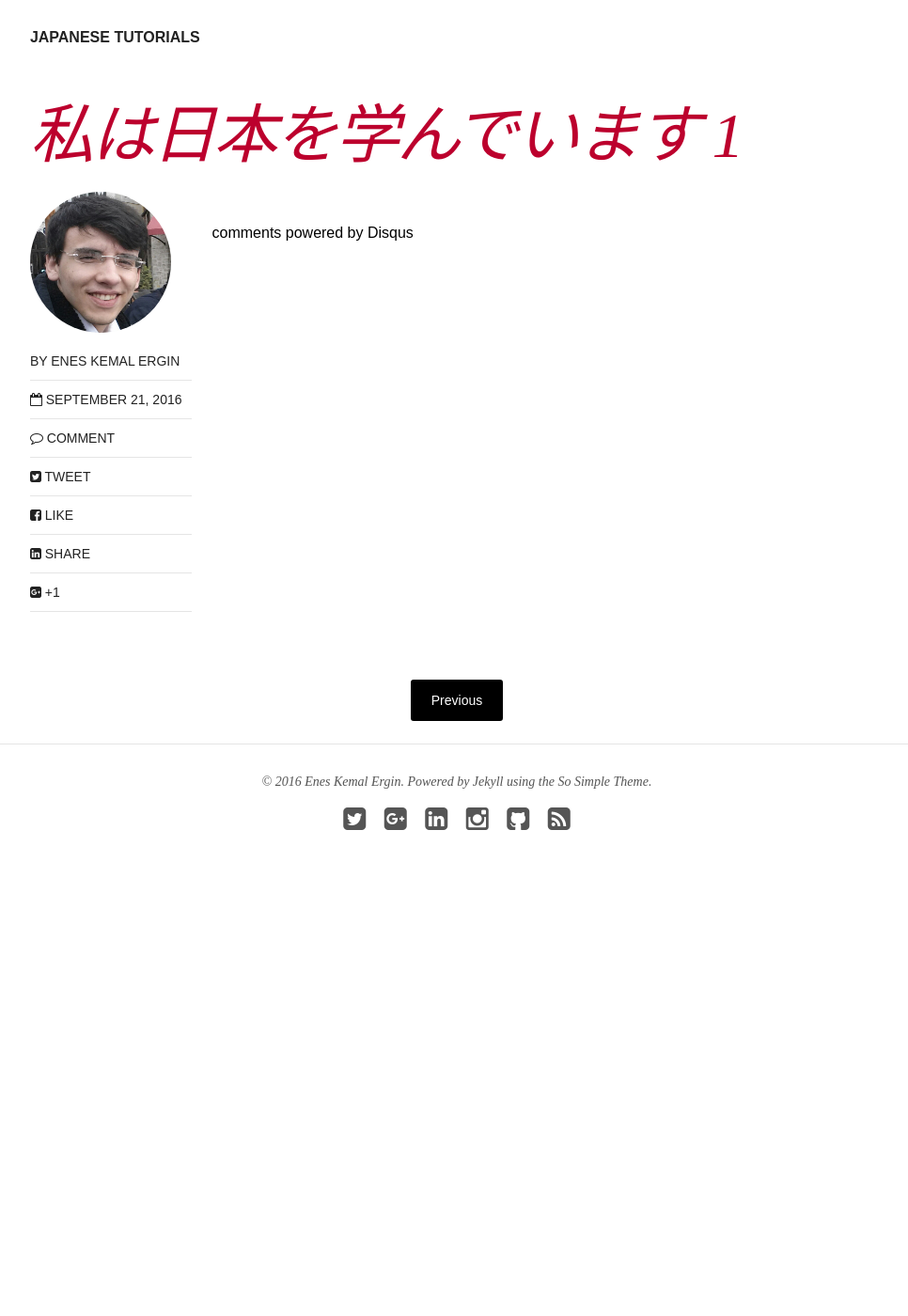
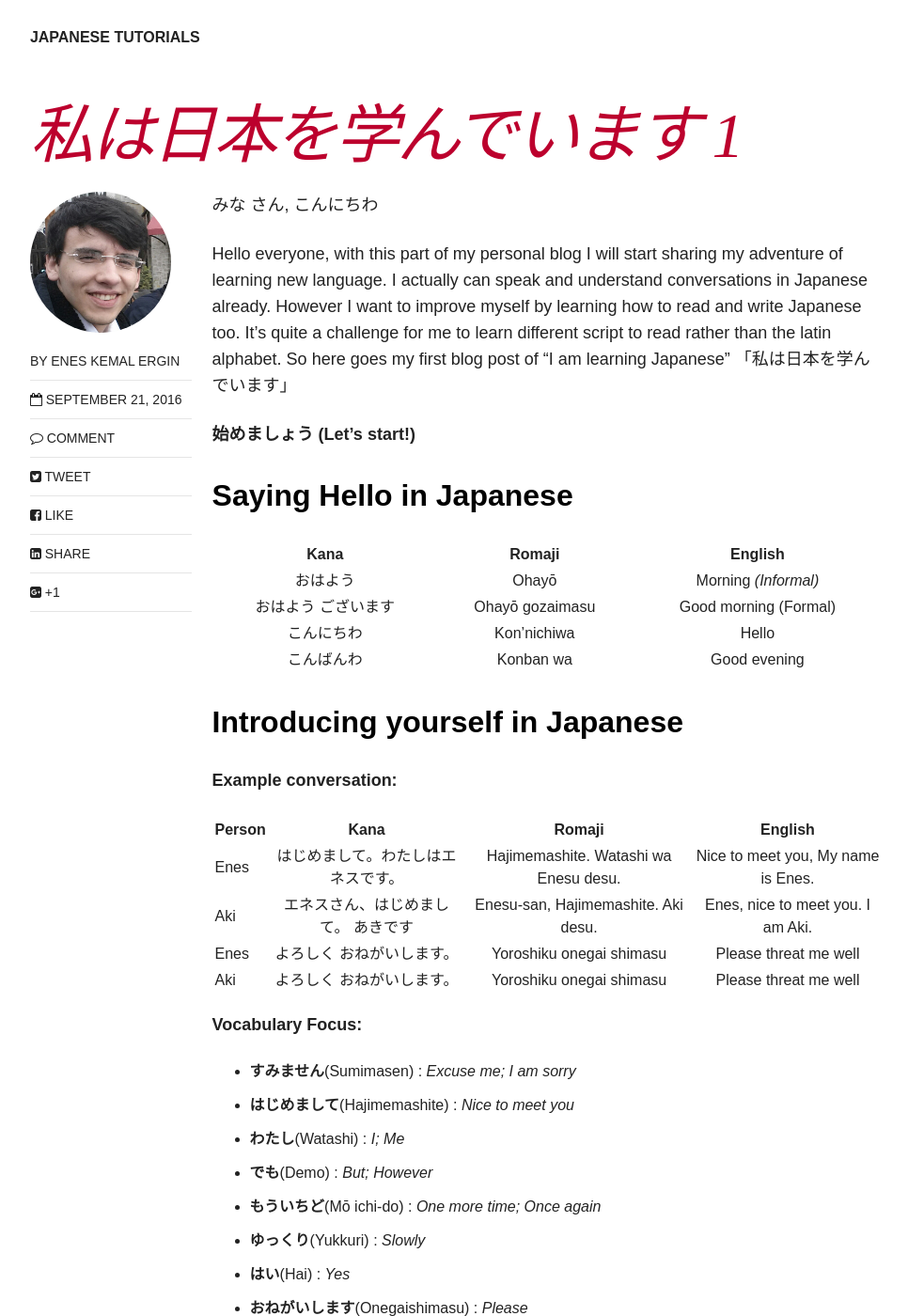
Before and after one commit to eneskemalergin/blog, a Jekyll site: the page built from _posts/japanese/2016-09-21-Learning_japanese_1.md, in a window 1280 px wide and 1400 px high, scrolled down 622 px. Shown: the whole window at 94% size, without its empty margins (154-1120 px from the left). Built offline with Jekyll 4.4.1, drawn with Linux system fonts in a browser that asks for light colours; nearby versions of some CDN libraries; comment, search, counter and statistics services are not loaded; before the commit the page ends 1605 px from its top, so only the background shows below that; some of the changed text lies outside the part shown.

Commit message:
First japanese blog post added

```diff
--- a/_posts/japanese/2016-09-21-Learning_japanese_1.md
+++ b/_posts/japanese/2016-09-21-Learning_japanese_1.md
@@ -12,3 +12,49 @@ image:
   credit: learnjapanesewithanime
   creditlink: http://learnjapanesewithanime.tumblr.com
 ---
+
+みな さん, こんにちわ
+
+Hello everyone, with this part of my personal blog I will start sharing my adventure of learning new language. I actually can speak and understand conversations in Japanese already. However I want to improve myself by learning how to read and write Japanese too. It's quite a challenge for me to learn different script to read rather than the latin alphabet. So here goes my first blog post of "I am learning Japanese" 「私は日本を学んでいます」
+
+__始めましょう (Let's start!)__
+
+## Saying Hello in Japanese
+
+
+Kana | Romaji | English
+:--: | :--: | :--:
+おはよう | Ohayō | Morning _(Informal)_
+おはよう ございます | Ohayō gozaimasu | Good morning (Formal)
+こんにちわ | Kon'nichiwa | Hello
+こんばんわ | Konban wa | Good evening
+
+## Introducing yourself in Japanese
+
+__Example conversation:__
+
+Person | Kana | Romaji | English
+:-- | :--: | :--: | :--:
+Enes | はじめまして。わたしはエネスです。 | Hajimemashite. Watashi wa Enesu desu. | Nice to meet you, My name is Enes.
+Aki  | エネスさん、はじめまして。 あきです | Enesu-san, Hajimemashite. Aki desu. | Enes, nice to meet you. I am Aki.
+Enes | よろしく おねがいします。 | Yoroshiku onegai shimasu | Please threat me well
+Aki  | よろしく おねがいします。 | Yoroshiku onegai shimasu | Please threat me well
+
+
+__Vocabulary Focus:__
+
+- __すみません__(Sumimasen) : _Excuse me; I am sorry_
+- __はじめまして__(Hajimemashite) : _Nice to meet you_
+- __わたし__(Watashi) : _I; Me_
+- __でも__(Demo) : _But; However_
+- __もういちど__(Mō ichi-do) : _One more time; Once again_
+- __ゆっくり__(Yukkuri) : _Slowly_
+- __はい__(Hai) : _Yes_
+- __おねがいします__(Onegaishimasu) : _Please_
+
+__Sample Sentences:__
+
+- __私は、日本人です。でも、出身はニューヨークです。__(Watashi wa nihon-jin desu. _Demo shusshin wa Nyūyōku desu.) : I'm Japanese, but I'm from New York._
+- __もういちど、おねがいします。__ (Mō ichi-do onegaishimasu) : _One more time please._
+- __ゆっくり話して下さい。__ (Yukkuri hanashite kudasai) : _Please speak slowly._
+- __すみません。質問があります__(Sumimasen. Shitsumon ga arimasu.) : Excuse me. I have a question
```
